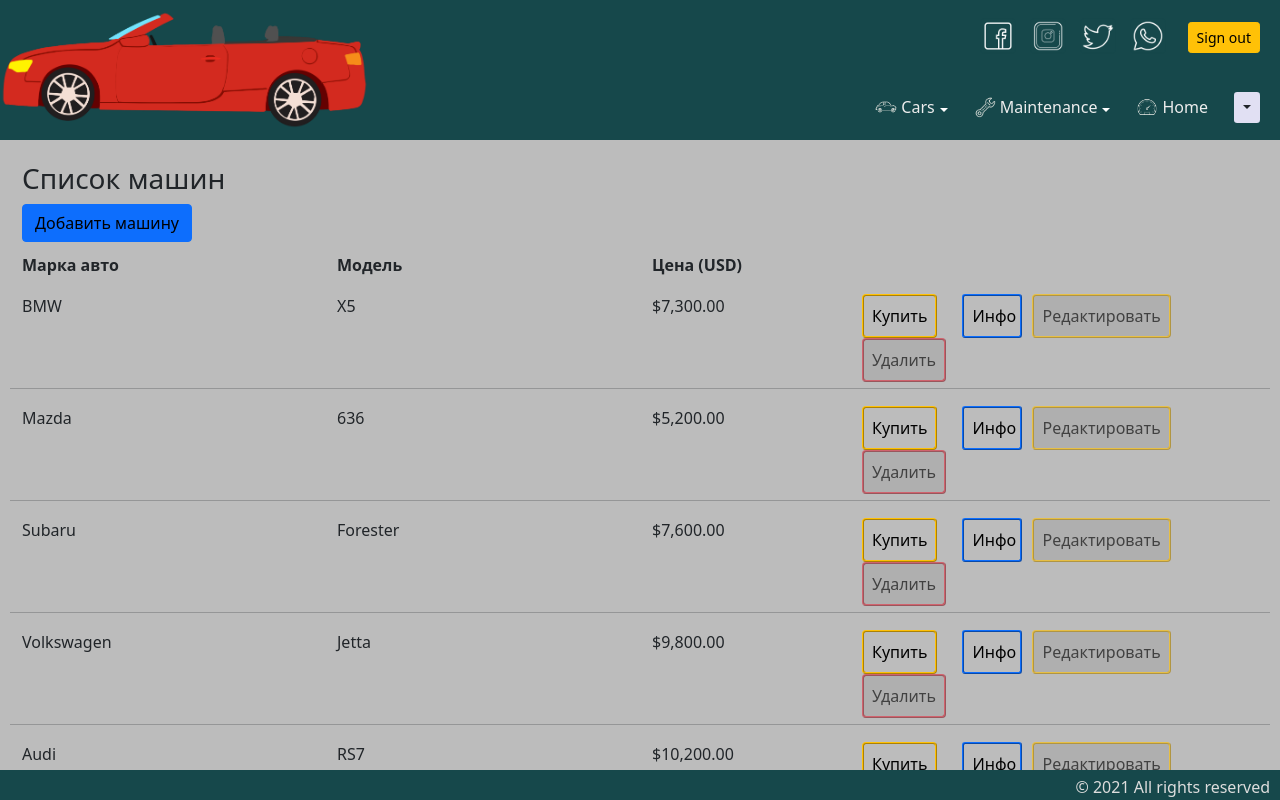
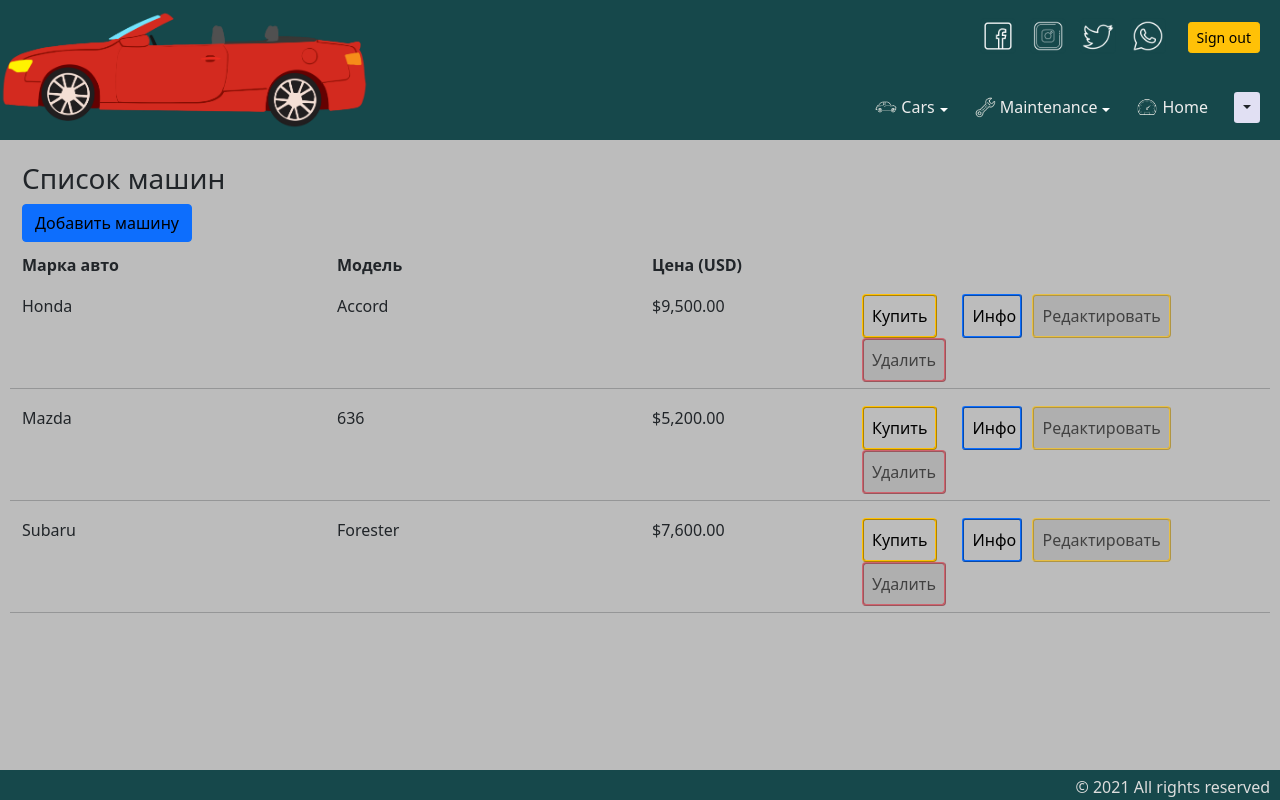
Before and after one commit to megamuha/spa-angular, an Angular app: page /authenticated/car-maint in a window 1280 px wide. Built offline with nearby package versions, Linux system fonts and the light colour scheme; data requests are answered from the project's data file; a web font is replaced by a local one.

Commit message:
withoutDuplicate

```diff
--- a/db.json
+++ b/db.json
@@ -1,10 +1,10 @@
 {
   "cars": [
     {
-      "id": "2",
-      "name": "BMW",
-      "model": "X5",
-      "price": 7300
+      "id": 70,
+      "name": "Honda",
+      "model": "Accord",
+      "price": 9500
     },
     {
       "id": "3",
@@ -17,24 +17,6 @@
       "name": "Subaru",
       "model": "Forester",
       "price": 7600
-    },
-    {
-      "id": "5",
-      "name": "Volkswagen",
-      "model": "Jetta",
-      "price": 9800
-    },
-    {
-      "id": 79,
-      "name": "Audi",
-      "model": "RS7",
-      "price": 10200
-    },
-    {
-      "id": 70,
-      "name": "Honda",
-      "model": "Accord",
-      "price": 9500
     }
   ],
   "users": [
@@ -45,12 +27,7 @@
       "id": 1,
       "role": "admin",
       "cars": [
-        {
-          "id": 70,
-          "name": "Honda",
-          "model": "Accord",
-          "price": 9500
-        }
+        {}
       ]
     },
     {
--- a/src/app/routes/car-maint/car-maint.component.ts
+++ b/src/app/routes/car-maint/car-maint.component.ts
@@ -3,6 +3,7 @@ import { Car } from 'src/app/services/car-interface';
 import { Router } from '@angular/router';
 import { AppDataService } from 'src/app/services/app-data.service';
 import { AuthorizationUserService } from 'src/spa/users/authorization-user-service';
+import { User } from 'src/spa/services/user.interface';
 
 @Component({
   selector: 'app-car-maint',
@@ -14,6 +15,7 @@ export class CarMaintComponent implements OnInit {
   deleteError?: string | null;
   deleteId?: number | null;
   isDeleting = false;
+  currentCar: Car;
   public isAdmin: boolean = false;
   constructor(private router: Router, private appDataService: AppDataService, private authorizationUserService: AuthorizationUserService) {
     appDataService.getCars().subscribe((data) => {this.CarList = data; });
@@ -26,8 +28,18 @@ export class CarMaintComponent implements OnInit {
   }
 
   buyCar(id: number){
+   this.currentCar = this.CarList.find(carItem => carItem.id === id);
+   console.log(this.currentCar);
 
-  }
+   this.appDataService.buyCar(this.authorizationUserService.user, id, this.currentCar).subscribe(c => {
+    this.deleteCar(this.currentCar.id);
+  },
+    error => {
+      this.deleteError = error;
+      this.isDeleting = false;
+    });
+}
+
 
   createCar() {
     this.router.navigate(['/authenticated/car-detail', 0, 'create']);
--- a/src/app/services/app-data.service.ts
+++ b/src/app/services/app-data.service.ts
@@ -4,11 +4,13 @@ import { delay, map } from "rxjs/operators";
 import { Car } from "./car-interface";
 import { HttpClient, HttpHeaders } from '@angular/common/http';
 import { AuthorizationUserService } from "src/spa/users/authorization-user-service";
+import { User } from "src/spa/services/user.interface";
 
 @Injectable({ providedIn: 'root' })
 export class AppDataService {
   private CarsCollection: Array<Car> = [];
   private url = 'http://localhost:3000/cars';
+  private userUrl = 'http://localhost:3000/users';
 
   httpOptions = {
     headers: new HttpHeaders({ 'Content-Type': 'application/json' })
@@ -39,4 +41,10 @@ export class AppDataService {
     const url = `${this.url}/${CarForUpdating.id}`;
     return this.http.put<Car>(url, CarForUpdating);
   }
+
+  buyCar(user: User, id: number, myCar: Car){
+   const url = `${this.userUrl}/${user.id}`;
+   user.cars.push(myCar);
+   return this.http.put<User>(url, user);
+  }
 }
--- a/src/app/services/app-data2.service.ts
+++ b/src/app/services/app-data2.service.ts
@@ -18,7 +18,6 @@ export class AppData2Service {
 
   constructor(private http: HttpClient, private authorizationUserService: AuthorizationUserService) {  }
 
-
   getUser(): Observable<User> {
       let idUser = this.authorizationUserService._id;
     const url = `${this.userUrl}/${idUser}`;
```
